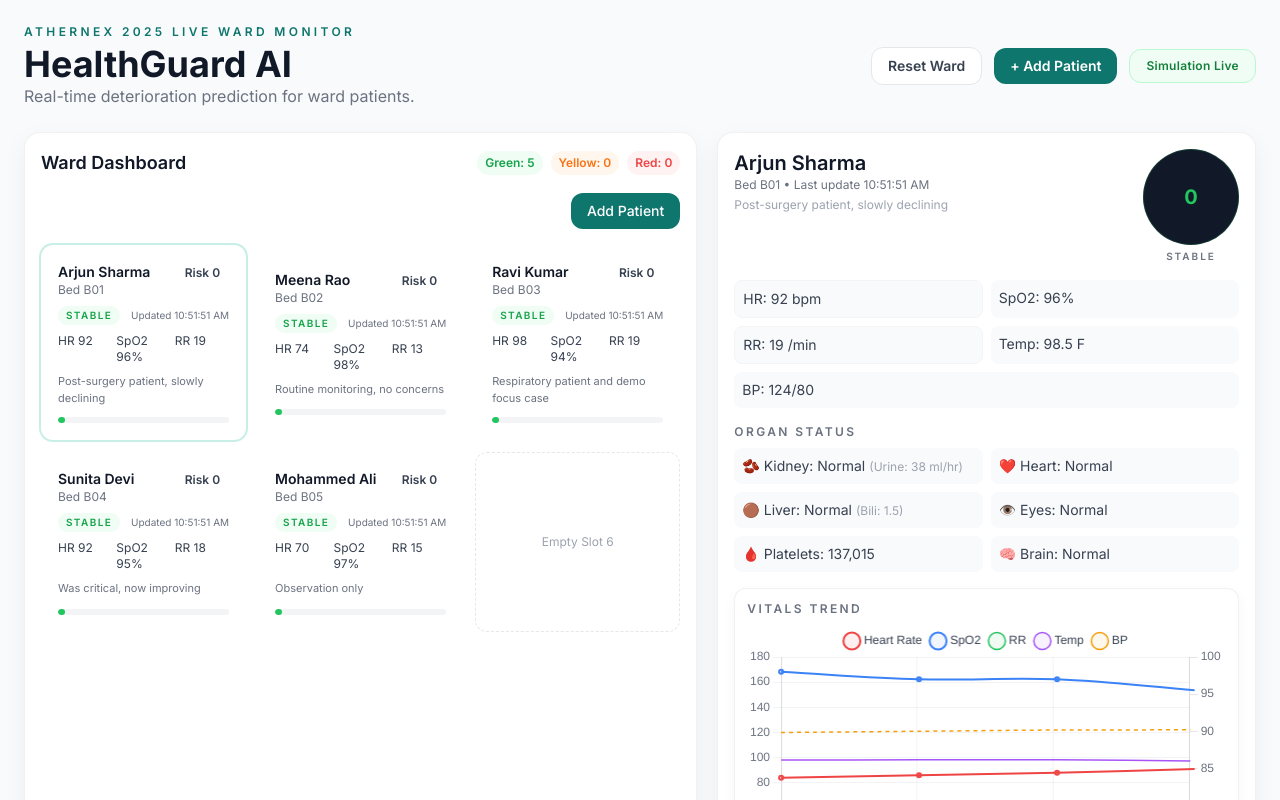
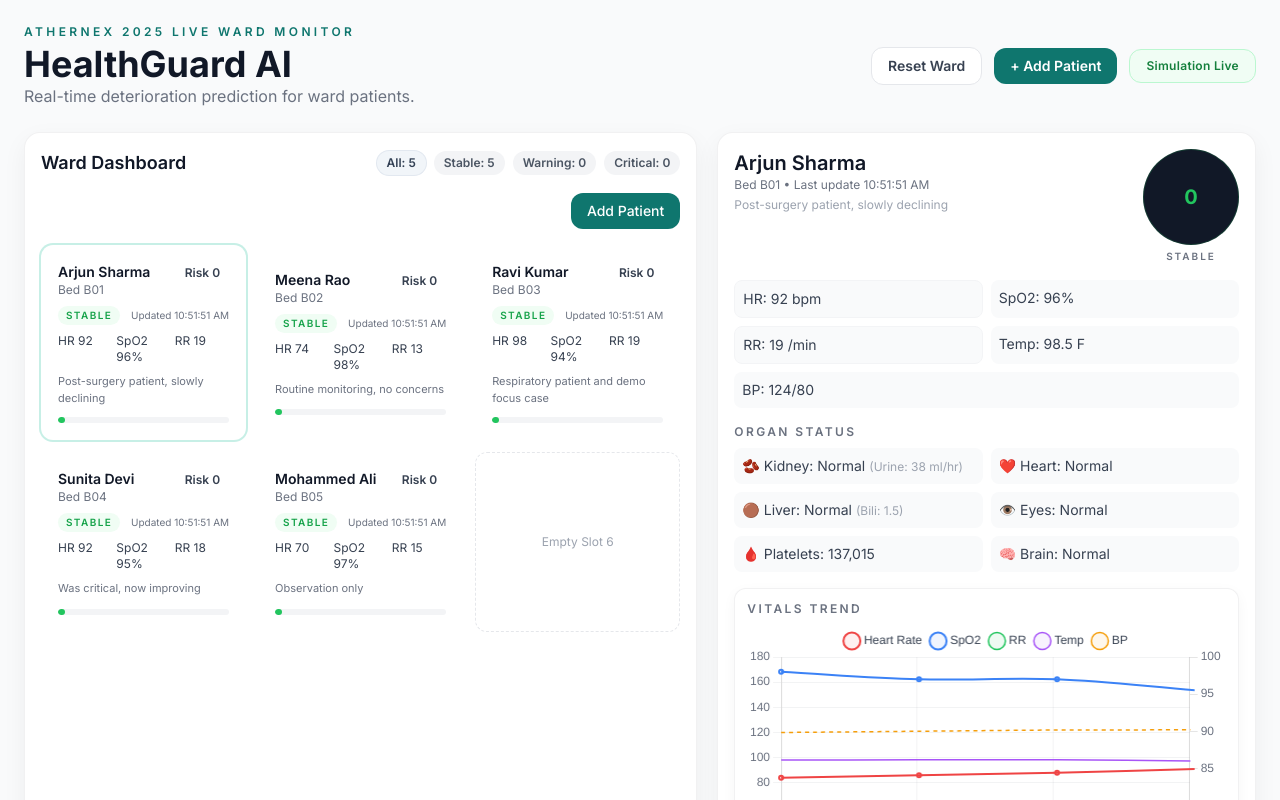
Before and after one commit to Sanvil17/HealthGuard-AI, a React (Vite) app: page / in a window 1280 px wide. Shown: the top 800 px of the page. Built offline with nearby package versions, Linux system fonts and the light colour scheme; no server answers.

Commit message:
Added Dashboard Filter

```diff
--- a/src/App.jsx
+++ b/src/App.jsx
@@ -230,10 +230,19 @@ function loadInitialPatients() {
   }
 }
 
+function filterPatientsByStatus(patients, filter) {
+  if (filter === 'all') {
+    return patients
+  }
+
+  return patients.filter((patient) => patient.status === filter)
+}
+
 // ── App Component ──────────────────────────────────────────────────────
 
 function App() {
   const [patients, setPatients] = useState(loadInitialPatients)
+  const [wardFilter, setWardFilter] = useState('all')
   const [selectedPatientId, setSelectedPatientId] = useState(
     () => mockPatients[0]?.id ?? null,
   )
@@ -253,9 +262,15 @@ function App() {
     window.localStorage.setItem(PATIENTS_STORAGE_KEY, JSON.stringify(patients))
   }, [patients])
 
+  const filteredPatients = useMemo(() => {
+    return filterPatientsByStatus(patients, wardFilter)
+  }, [patients, wardFilter])
+
   const selectedPatient = useMemo(() => {
-    return patients.find((patient) => patient.id === selectedPatientId) ?? patients[0] ?? null
-  }, [patients, selectedPatientId])
+    return filteredPatients.find((patient) => patient.id === selectedPatientId)
+      ?? filteredPatients[0]
+      ?? null
+  }, [filteredPatients, selectedPatientId])
 
   // ── Organ risk indicators (from main) ──
   const currentVitals = selectedPatient?.currentVitals ?? {}
@@ -351,6 +366,7 @@ function App() {
     aiInFlightRef.current.clear()
     window.localStorage.removeItem(PATIENTS_STORAGE_KEY)
     setPatients(hydratePatients(mockPatients))
+    setWardFilter('all')
     setSelectedPatientId(mockPatients[0]?.id ?? null)
     setActiveAlert(null)
     setAiLoadingByPatient({})
@@ -418,6 +434,9 @@ function App() {
         <div className="grid gap-5 lg:grid-cols-[1.25fr_1fr]">
           <WardDashboard
             patients={patients}
+            filteredPatients={filteredPatients}
+            activeFilter={wardFilter}
+            onFilterChange={setWardFilter}
             selectedPatientId={selectedPatient?.id ?? null}
             onSelectPatient={setSelectedPatientId}
             onAddPatient={() => setIsAddPatientOpen(true)}
--- a/src/components/WardDashboard.jsx
+++ b/src/components/WardDashboard.jsx
@@ -1,27 +1,76 @@
+import { useMemo } from 'react'
 import PatientCard from './PatientCard'
 
 function statusCount(patients, status) {
   return patients.filter((patient) => patient.status === status).length
 }
 
-function WardDashboard({ patients, selectedPatientId, onSelectPatient, onAddPatient }) {
-  const totalSlots = Math.max(6, patients.length)
-  const slots = Array.from({ length: totalSlots }, (_, index) => patients[index] ?? null)
+const filterMeta = {
+  all: {
+    label: 'All',
+    active: 'bg-slate-100 text-slate-700 ring-1 ring-slate-200',
+  },
+  green: {
+    label: 'Stable',
+    active: 'bg-green-50 text-green-700 ring-1 ring-green-200',
+  },
+  yellow: {
+    label: 'Warning',
+    active: 'bg-orange-50 text-orange-600 ring-1 ring-orange-200',
+  },
+  red: {
+    label: 'Critical',
+    active: 'bg-red-50 text-red-600 ring-1 ring-red-200',
+  },
+}
+
+function WardDashboard({
+  patients,
+  filteredPatients,
+  activeFilter,
+  onFilterChange,
+  selectedPatientId,
+  onSelectPatient,
+  onAddPatient,
+}) {
+  const counts = useMemo(() => {
+    return {
+      all: patients.length,
+      green: statusCount(patients, 'green'),
+      yellow: statusCount(patients, 'yellow'),
+      red: statusCount(patients, 'red'),
+    }
+  }, [patients])
+
+  const totalSlots = activeFilter === 'all' ? Math.max(6, filteredPatients.length) : filteredPatients.length
+  const slots = activeFilter === 'all'
+    ? Array.from({ length: totalSlots }, (_, index) => filteredPatients[index] ?? null)
+    : filteredPatients
+
+  const filterButtons = ['all', 'green', 'yellow', 'red']
 
   return (
     <section className="dashboard-panel p-4">
       <div className="mb-4 flex flex-wrap items-center justify-between gap-2">
         <h2 className="text-lg font-semibold text-gray-900">Ward Dashboard</h2>
         <div className="flex flex-wrap gap-2 text-xs">
-          <span className="rounded-full bg-green-50 px-2 py-1 font-semibold text-green-600">
-            Green: {statusCount(patients, 'green')}
-          </span>
-          <span className="rounded-full bg-orange-50 px-2 py-1 font-semibold text-orange-500">
-            Yellow: {statusCount(patients, 'yellow')}
-          </span>
-          <span className="rounded-full bg-red-50 px-2 py-1 font-semibold text-red-500">
-            Red: {statusCount(patients, 'red')}
-          </span>
+          {filterButtons.map((filterKey) => {
+            const isActive = filterKey === activeFilter
+            const meta = filterMeta[filterKey]
+
+            return (
+              <button
+                key={filterKey}
+                type="button"
+                onClick={() => onFilterChange(filterKey)}
+                className={`rounded-full px-2.5 py-1 font-semibold transition ${isActive
+                  ? meta.active
+                  : 'bg-gray-100 text-gray-600 hover:bg-gray-200'}`}
+              >
+                {meta.label}: {counts[filterKey]}
+              </button>
+            )
+          })}
         </div>
       </div>
 
@@ -35,6 +84,11 @@ function WardDashboard({ patients, selectedPatientId, onSelectPatient, onAddPati
         </button>
       </div>
 
+      {slots.length === 0 ? (
+        <div className="flex min-h-[126px] items-center justify-center rounded-xl border border-dashed border-gray-200 bg-white text-center text-sm text-gray-500">
+          No patients in {filterMeta[activeFilter].label} condition.
+        </div>
+      ) : (
         <div className="grid grid-cols-1 gap-3 md:grid-cols-2 xl:grid-cols-3">
           {slots.map((patient, index) => {
             if (!patient) {
@@ -58,6 +112,7 @@ function WardDashboard({ patients, selectedPatientId, onSelectPatient, onAddPati
             )
           })}
         </div>
+      )}
     </section>
   )
 }
--- a/src/logic/simulation.js
+++ b/src/logic/simulation.js
@@ -1,4 +1,4 @@
-import { calculateRiskScore, getStatusFromScore } from './riskEngine.js'
+import { getStatusFromScore } from './riskEngine.js'
 import { getMLPrediction } from '../api/mlBackend.js'
 
 let simulationTimeoutId = null
```
Lines whose indentation alone changed are shown as unchanged.
